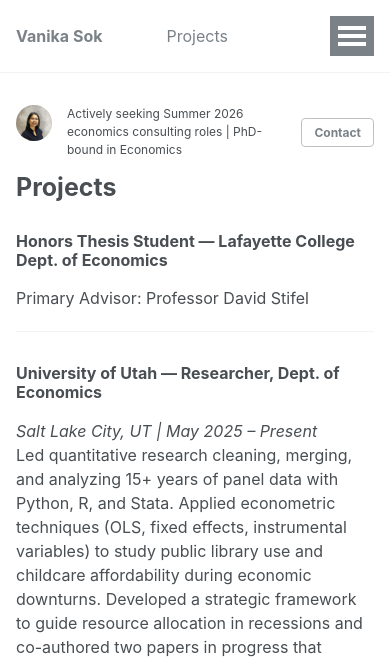
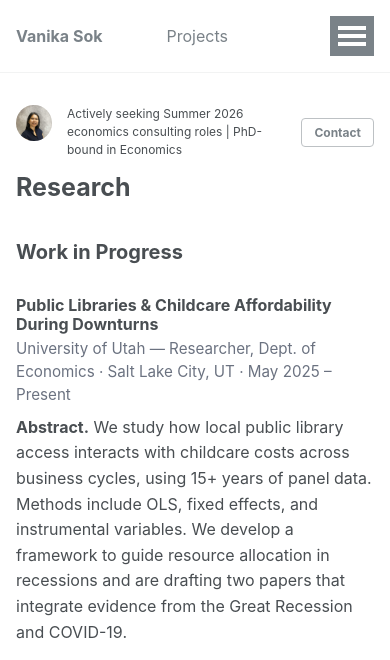
Before and after one commit to Vanika24/Vanika24.github.io, a Jekyll site: the page built from _pages/research.md, in a window 390 px wide. Shown: the top 660 px of the page. Built offline with Jekyll 4.4.1, drawn with Linux system fonts in a browser that asks for light colours; some of the changed text lies outside the part shown; grey boxes are pictures that could not be loaded.

Commit message:
Update research.md

```diff
--- a/_pages/research.md
+++ b/_pages/research.md
@@ -1,27 +1,128 @@
 ---
 layout: archive
-title: "Projects"
+title: "Research"
 permalink: /research/
 author_profile: true
 ---
 
-### Honors Thesis Student — Lafayette College Dept. of Economics
-Primary Advisor: Professor David Stifel
+<style>
+/* simple, readable layout */
+.research-section { margin: 2rem 0 3rem; }
+.research-item { margin: 1.5rem 0 2.5rem; }
+.research-item h3 { margin: 0 0 .25rem; }
+.research-meta { color:#6b7280; font-size:.95rem; margin-bottom:.5rem; }
+.research-abstract { margin: .5rem 0 1rem; line-height:1.6; }
+.pdf-embed { width: 100%; height: 640px; border: 1px solid #e5e7eb; border-radius: 12px; }
+.pdf-caption { font-size:.9rem; color:#6b7280; margin:.5rem 0 0; }
+/* optional compact spacing on mobile */
+@media (max-width: 640px) { .pdf-embed { height: 520px; } }
+</style>
+
+## Work in Progress
+
+<div class="research-section">
+
+  <div class="research-item" id="wip-libraries-childcare">
+    <h3>Public Libraries & Childcare Affordability During Downturns</h3>
+    <div class="research-meta">
+      University of Utah — Researcher, Dept. of Economics · Salt Lake City, UT · May 2025 – Present
+    </div>
+    <div class="research-abstract">
+      <strong>Abstract.</strong> We study how local public library access interacts with childcare costs across business cycles,
+      using 15+ years of panel data. Methods include OLS, fixed effects, and instrumental variables.
+      We develop a framework to guide resource allocation in recessions and are drafting two papers that
+      integrate evidence from the Great Recession and COVID-19.
+    </div>
+
+    <!-- Poster (or paper) embedded inline -->
+    <iframe
+      class="pdf-embed"
+      src="{{ '/assets/posters/library_childcare_poster.pdf' | relative_url }}"
+      title="Poster — Libraries & Childcare">
+    </iframe>
+    <div class="pdf-caption">Poster (PDF is embedded above). If it doesn’t load, <a href="{{ '/assets/posters/library_childcare_poster.pdf' | relative_url }}">open it directly</a>.</div>
+  </div>
+
+</div>
 
 ---
 
-### University of Utah — Researcher, Dept. of Economics
-*Salt Lake City, UT | May 2025 – Present*
-Led quantitative research cleaning, merging, and analyzing 15+ years of panel data with Python, R, and Stata. Applied econometric techniques (OLS, fixed effects, instrumental variables) to study public library use and childcare affordability during economic downturns. Developed a strategic framework to guide resource allocation in recessions and co-authored two papers in progress that integrate evidence from the Great Recession and COVID-19.
+## Research Assistant Roles
+
+<div class="research-section">
+
+  <div class="research-item" id="ra-econometrics-2024">
+    <h3>Econometrics Research Assistant</h3>
+    <div class="research-meta">
+      Lafayette College, Dept. of Economics (with Dr. Chin) · Easton, PA · May 2024 – May 2025
+    </div>
+    <div class="research-abstract">
+      <strong>Abstract.</strong> Supported an econometrics project: data inspection, wrangling, visualization, and regression in
+      Python, R, and Stata; produced literature reviews and summary statistics. Identified issues in prior
+      analyses and proposed improvements shaping a forthcoming manuscript.
+    </div>
+
+    <!-- Optional: attach a working draft or RA summary as a PDF -->
+    <iframe
+      class="pdf-embed"
+      src="{{ '/assets/papers/econometrics_ra_methods_notes.pdf' | relative_url }}"
+      title="RA Methods Notes">
+    </iframe>
+    <div class="pdf-caption">Methods/notes (embedded). <a href="{{ '/assets/papers/econometrics_ra_methods_notes.pdf' | relative_url }}">Open directly</a>.</div>
+  </div>
+
+  <div class="research-item" id="ra-nigeria-2023">
+    <h3>Crop Diversification and Household Welfare in Nigeria</h3>
+    <div class="research-meta">
+      Lafayette College, Dept. of Economics (with Prof. David Stifel) · Easton, PA · May 2023 – Aug 2023
+    </div>
+    <div class="research-abstract">
+      <strong>Abstract.</strong> We examine how agricultural diversification correlates with household welfare using
+      World Bank LSMS-ISA panel data. We run fixed-effects models and develop visualizations to quantify
+      resilience channels, informing development policy.
+    </div>
+
+    <!-- Embed poster and/or paper; add both if you have them -->
+    <iframe
+      class="pdf-embed"
+      src="{{ '/assets/posters/nigeria_crop_diversification_poster.pdf' | relative_url }}"
+      title="Nigeria Crop Diversification — Poster">
+    </iframe>
+    <div class="pdf-caption">Poster (embedded). <a href="{{ '/assets/posters/nigeria_crop_diversification_poster.pdf' | relative_url }}">Open directly</a>.</div>
+
+    <iframe
+      class="pdf-embed"
+      src="{{ '/assets/papers/nigeria_crop_diversification.pdf' | relative_url }}"
+      title="Nigeria Crop Diversification — Paper">
+    </iframe>
+    <div class="pdf-caption">Paper (embedded). <a href="{{ '/assets/papers/nigeria_crop_diversification.pdf' | relative_url }}">Open directly</a>.</div>
+  </div>
+
+</div>
 
 ---
 
-### Lafayette College — Research Assistant, Dept. of Economics
-*Easton, PA | May 2024 – May 2025*
-Applied advanced statistical methods to large longitudinal and confidential health datasets using Python, R, and Stata. Identified errors in prior analyses and introduced new approaches that shaped a forthcoming publication. Designed a standardized job-risk rating concept to inform fair compensation practices and translated complex results into clear, actionable insights for both technical and non-technical audiences.
+## Publications
 
----
+<div class="research-section">
 
-### Lafayette College — Research Assistant, Dept. of Economics
-*Easton, PA | May 2023 – Aug 2023*
-Analyzed how crop diversification affects household welfare in Nigeria using World Bank panel survey data. Ran econometric models and built visualizations in Excel and Stata to quantify relationships between agricultural diversity and economic well-being, producing insights on resilience and development policy.
+  <!-- Example published piece -->
+  <div class="research-item" id="pub-example">
+    <h3>Title of Published Paper (Example)</h3>
+    <div class="research-meta">
+      Venue / Year
+    </div>
+    <div class="research-abstract">
+      <strong>Abstract.</strong> Short abstract of the paper. Summarize motivation, data, method, and 1–2 key takeaways.
+    </div>
+
+    <!-- Embed the published PDF -->
+    <iframe
+      class="pdf-embed"
+      src="{{ '/assets/papers/paper_example.pdf' | relative_url }}"
+      title="Published Paper — Example">
+    </iframe>
+    <div class="pdf-caption">Paper (embedded). <a href="{{ '/assets/papers/paper_example.pdf' | relative_url }}">Open directly</a>.</div>
+  </div>
+
+</div>
```
